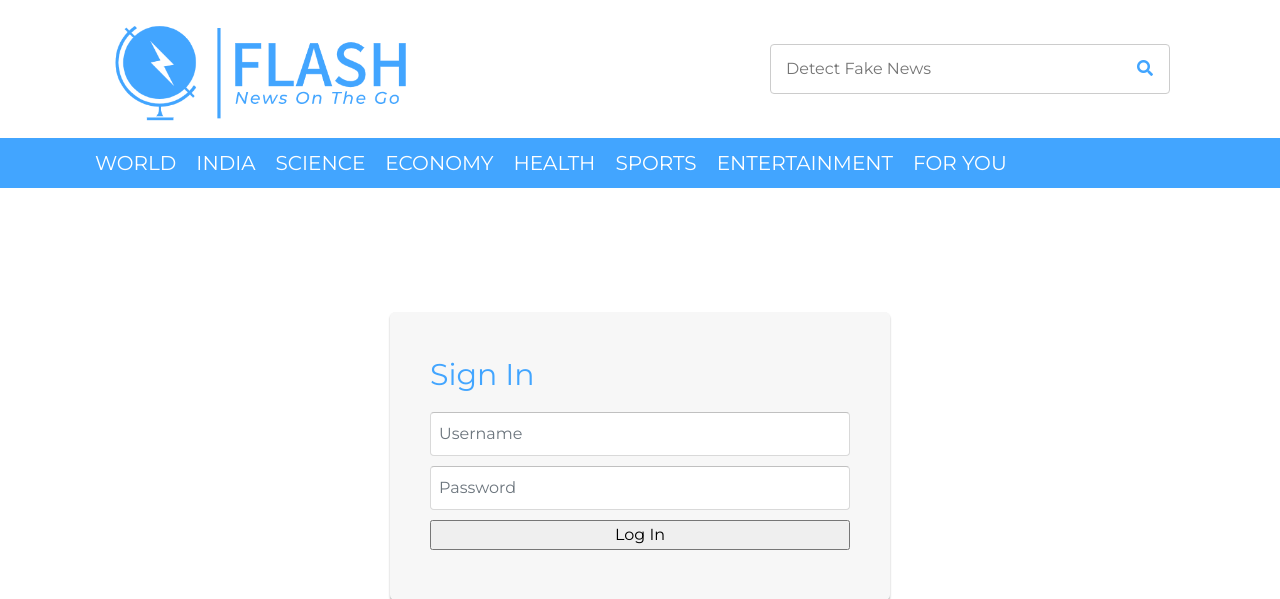
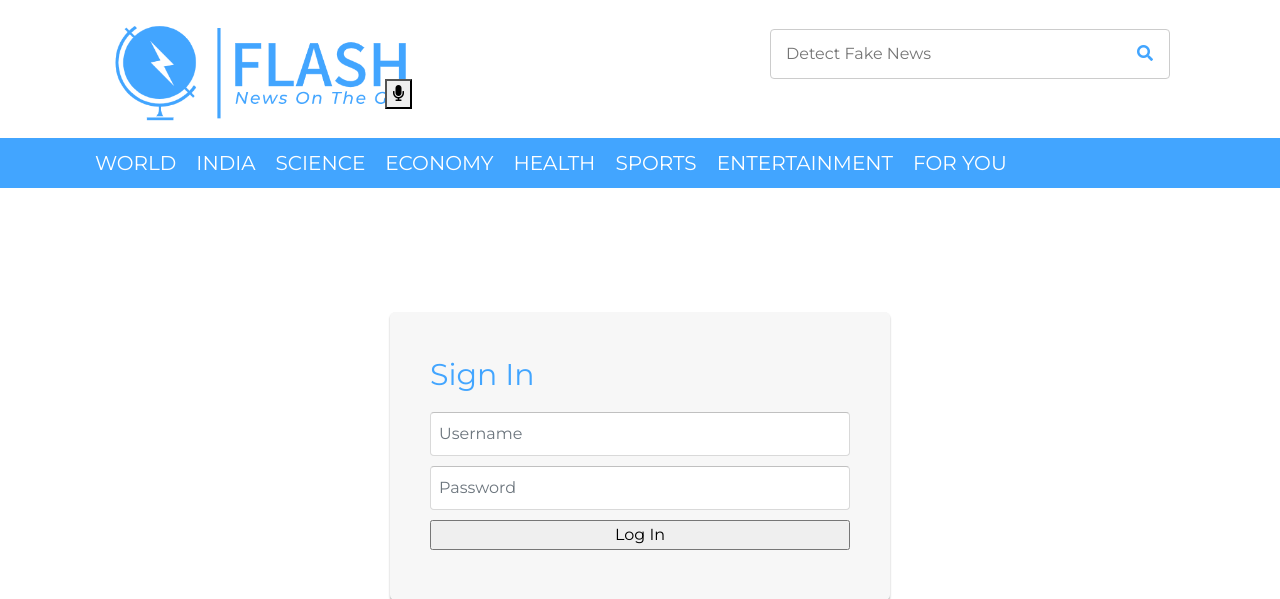
Before and after one commit to Rohini13/Flash, a Django app: page /login/ in a window 1280 px wide. Shown: the part 28-627 px from the top of the page. Run offline with Django 3.2, Linux system fonts and the light colour scheme; some libraries are stand-ins or nearby versions.

Commit message:
voice command in login

```diff
--- a/news/templates/news/login.html
+++ b/news/templates/news/login.html
@@ -69,6 +69,9 @@
                             <button><i class="fa fa-search"></i></button>
                         </div>
                          </form>
+                         <div class="col-lg-3 col-md-2">
+                         <a href="{% url 'voice_command1' %}"><button><i class="fa fa-microphone"></i></button></a>
+                     </div>
                     </div>
                 </div>
             </div>
@@ -112,7 +115,7 @@
             <input type="submit" name="login" class="submit action-button" value="Log In" />
           </fieldset>
         </form>
-        </div>
+        </div><br><br><br><br>
 
 
 </body>
```
Also changed, not shown: db.sqlite3.
